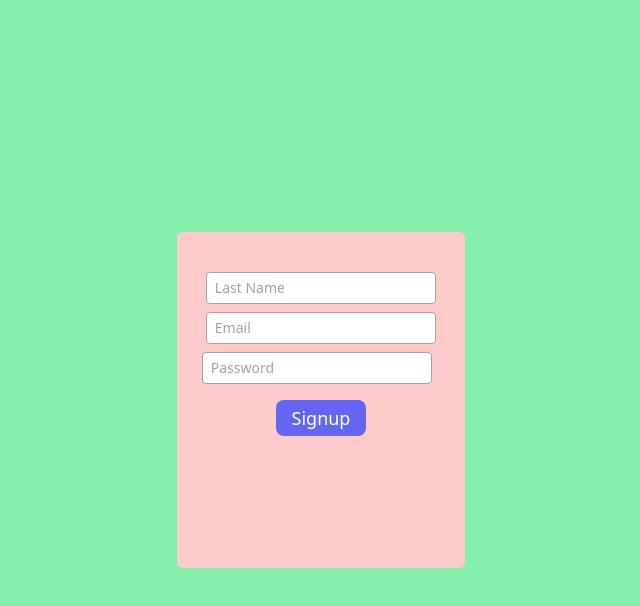
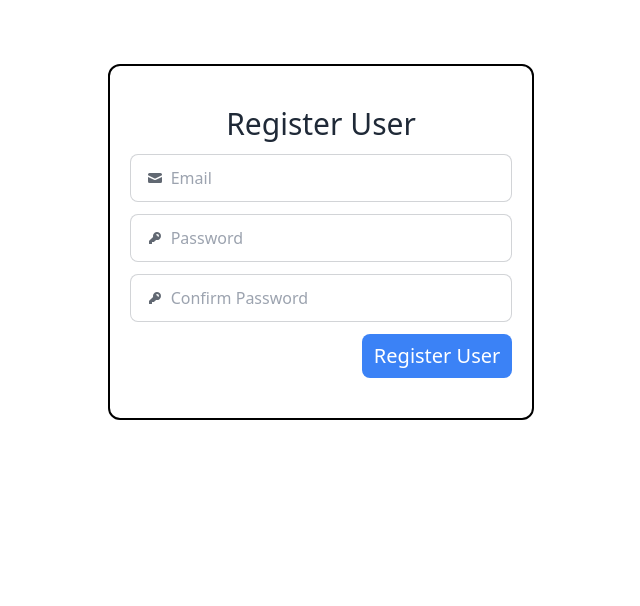
Before and after one commit to Aayan-Ahmed-17/Blogging-App-React, a React (Vite) app: page /signup in a window 1280 px wide. Shown: the top 606 px of the page, without its empty margins (319-959 px from the left). Built offline with nearby package versions, Linux system fonts and the light colour scheme.

Commit message:
blogging-app v-1.0.0

```diff
--- /dev/null
+++ b/src/components/Form.jsx
@@ -0,0 +1,107 @@
+import React, { useState } from "react";
+import { useRef } from "react";
+
+const Form = ({ name, showConfirmPassword = false, onSubmitFunc , emailRef, passwordRef , confirmPasswordRef}) => {
+  // const emailRef = useRef();
+  // const passwordRef = useRef();
+  // const confirmPasswordRef = useRef();
+
+  let formData;
+
+  function fieldData(event) {
+    event.preventDefault();
+    showConfirmPassword
+      ? (formData = {
+          email: emailRef.current.value,
+          password: passwordRef.current.value,
+          confirmPassword: confirmPasswordRef.current.value,
+        })
+      : (formData = {
+          email: emailRef.current.value,
+          password: passwordRef.current.value,
+        });
+    onSubmitFunc(formData);
+  }
+
+  return (
+    <form
+      onSubmit={fieldData}
+      className="w-2/6 mx-auto grid gap-3 border-2 border-black px-5 py-10 rounded-xl mt-16"
+    >
+      <h2 className="text-center text-3xl">{name}</h2>
+      <label className="input input-bordered flex items-center gap-2">
+        <svg
+          xmlns="http://www.w3.org/2000/svg"
+          viewBox="0 0 16 16"
+          fill="currentColor"
+          className="h-4 w-4 opacity-70"
+        >
+          <path d="M2.5 3A1.5 1.5 0 0 0 1 4.5v.793c.026.009.051.02.076.032L7.674 8.51c.206.1.446.1.652 0l6.598-3.185A.755.755 0 0 1 15 5.293V4.5A1.5 1.5 0 0 0 13.5 3h-11Z" />
+          <path d="M15 6.954 8.978 9.86a2.25 2.25 0 0 1-1.956 0L1 6.954V11.5A1.5 1.5 0 0 0 2.5 13h11a1.5 1.5 0 0 0 1.5-1.5V6.954Z" />
+        </svg>
+        <input
+          type="text"
+          className="grow"
+          placeholder="Email"
+          name="email"
+          autoComplete="on"
+          ref={emailRef}
+          required
+        />
+      </label>
+      <label className="input input-bordered flex items-center gap-2">
+        <svg
+          xmlns="http://www.w3.org/2000/svg"
+          viewBox="0 0 16 16"
+          fill="currentColor"
+          className="h-4 w-4 opacity-70"
+        >
+          <path
+            fillRule="evenodd"
+            d="M14 6a4 4 0 0 1-4.899 3.899l-1.955 1.955a.5.5 0 0 1-.353.146H5v1.5a.5.5 0 0 1-.5.5h-2a.5.5 0 0 1-.5-.5v-2.293a.5.5 0 0 1 .146-.353l3.955-3.955A4 4 0 1 1 14 6Zm-4-2a.75.75 0 0 0 0 1.5.5.5 0 0 1 .5.5.75.75 0 0 0 1.5 0 2 2 0 0 0-2-2Z"
+            clipRule="evenodd"
+          />
+        </svg>
+        <input
+          type="password"
+          className="grow"
+          placeholder="Password"
+          name="password"
+          ref={passwordRef}
+        />
+      </label>
+      {showConfirmPassword && (
+        <label className="input input-bordered flex items-center gap-2">
+          <svg
+            xmlns="http://www.w3.org/2000/svg"
+            viewBox="0 0 16 16"
+            fill="currentColor"
+            className="h-4 w-4 opacity-70"
+          >
+            <path
+              fillRule="evenodd"
+              d="M14 6a4 4 0 0 1-4.899 3.899l-1.955 1.955a.5.5 0 0 1-.353.146H5v1.5a.5.5 0 0 1-.5.5h-2a.5.5 0 0 1-.5-.5v-2.293a.5.5 0 0 1 .146-.353l3.955-3.955A4 4 0 1 1 14 6Zm-4-2a.75.75 0 0 0 0 1.5.5.5 0 0 1 .5.5.75.75 0 0 0 1.5 0 2 2 0 0 0-2-2Z"
+              clipRule="evenodd"
+            />
+          </svg>
+          <input
+            type="password"
+            className="grow"
+            placeholder="Confirm Password"
+            name="confirmPassword"
+            ref={confirmPasswordRef}
+            required
+          />
+        </label>
+      )}
+      <button
+        type="submit"
+        className="bg-blue-500 text-white rounded-lg max-w-2/5 justify-self-end py-2 px-3 box-content text-xl"
+      >
+        {name}
+      </button>
+    </form>
+  );
+};
+
+export default Form;
--- a/src/components/Header.jsx
+++ b/src/components/Header.jsx
@@ -1,9 +1,17 @@
 import React from 'react'
+import { useNavigate } from 'react-router-dom';
 
 const Header = ({title}) => {
+  const navigate = useNavigate();
+
+  const handleTitleClick = () => {
+    if (title === '< Back to all blogs') {
+      navigate(-1);
+    }
+  };
   return (
-    <div className='bg-white text-3xl font-bold px-28 py-5 fixed top-9 left-0 w-full border-b-2 border-slate-400'>
-     <h1 className='text-3xl text-[#343A40] font-semibold'>{title}</h1>
+    <div className='bg-white text-3xl font-bold px-16 py-5 fixed top-9 left-0 w-full border-b-2 border-slate-400'>
+     <a className={`cursor-pointer text-3xl ${title == "< Back to all blogs" ? "text-[#7749F8]" : "text-[#343A40]"} font-semibold`} onClick={handleTitleClick}>{title}</a>
     </div>
   )
 }
--- a/src/configs/firebase/firebasemethods.js
+++ b/src/configs/firebase/firebasemethods.js
@@ -180,4 +180,17 @@ const editData = async (collectionName, docid, updatedData) => {
     }
   };
 
-export {signUpUser , loginUser , logoutUser , sendData, getData, getAllData, deleteData, editData}
+const getUserInfo = async (collectionName, searchProperty, compareProperty, setUserInfo) => {
+    const q = query(collection(db, collectionName), where(searchProperty, "==", compareProperty));
+
+    // const resData = []
+    const querySnapshot = await getDocs(q);
+    querySnapshot.forEach((doc) => {
+        console.log(doc.id, " => ", doc.data());
+        setUserInfo(doc.data())
+    });
+    // setData((prev)=>[...prev, ...resData])
+    // console.log(resData, doc.id)
+}
+
+export {signUpUser , loginUser , logoutUser , sendData, getData, getAllData, deleteData, editData, getUserInfo}
--- a/src/pages/Dashboard.jsx
+++ b/src/pages/Dashboard.jsx
@@ -10,6 +10,7 @@ const Dashboard = () => {
   const [data, setData] = useState([])
   const [dbDocId, setDbDocId] = useState(null);
   const [loading, setLoading] = useState()
+  const [mode, setMode] = useState("modify")
 
   const title = useRef()
   const description = useRef()
@@ -80,7 +81,7 @@ const Dashboard = () => {
 
       <h2 className='text-2xl mb-2 font-semibold'>My Blogs</h2>
       {data.length > 0 && data.map((e , i)=> {
-        return <Blog key={i} title={e.title} description={e.description} modify={true} dbDocId={dbDocId} setDbDocId={setDbDocId} docId={e.docid} e={e} index={i} handleDeleteBlog={handleDeleteBlog}/>
+        return <Blog key={i} title={e.title} description={e.description} mode={mode} dbDocId={dbDocId} setDbDocId={setDbDocId} docId={e.docid} e={e} index={i} handleDeleteBlog={handleDeleteBlog}/>
       }
     )}
     </div>
--- a/src/pages/Login.jsx
+++ b/src/pages/Login.jsx
@@ -2,14 +2,14 @@ import React, {useRef} from 'react'
 import Header from '../components/Header'
 import { loginUser } from '../configs/firebase/firebasemethods'
 import { useNavigate } from 'react-router-dom'
+import Form from '../components/Form'
 
 const Login = () => {
   const email = useRef()
   const password = useRef()
 
   const navigate = useNavigate()
-  const handleLogin = async (event) => {
-    event.preventDefault()
+  const handleLogin = async () => {
     const result = await loginUser(email.current.value, password.current.value);
     if (result.success) {
         console.log(result)
@@ -18,16 +18,17 @@ const Login = () => {
 };
 
   return (
-    <main className='bg-green-300 min-h-screen flex justify-center items-center'>
-      <div className='max-w-[18rem] bg-red-200 pt-10 min-h-[21rem] box-border rounded-md'>
-        <form className='flex flex-wrap gap-2 justify-center' onSubmit={handleLogin}>
-        <input type="email" placeholder="Email" className="min-h-8 text-sm px-2 rounded border border-gray-400 w-4/5 max-w-xs" ref={email}/>
-        <input type="password" placeholder="Password" className="min-h-8 text-sm px-2 rounded border border-gray-400 w-4/5 max-w-xs" ref={password}/>
-        <br />
-        <button type="submit" className='bg-indigo-500 text-white text-lg px-4 py-1 rounded-lg mt-2'>Signup</button>
-        </form>
-      </div>
-    </main>
+    // <main className='min-h-screen flex justify-center items-center'>
+    //   <div className='max-w-[18rem] bg-red-200 pt-10 min-h-[21rem] box-border rounded-md'>
+    //     <form className='flex flex-wrap gap-2 justify-center' onSubmit={handleLogin}>
+    //     <input type="email" placeholder="Email" className="min-h-8 text-sm px-2 rounded border border-gray-400 w-4/5 max-w-xs" ref={email}/>
+    //     <input type="password" placeholder="Password" className="min-h-8 text-sm px-2 rounded border border-gray-400 w-4/5 max-w-xs" ref={password}/>
+    //     <br />
+    //     <button type="submit" className='bg-indigo-500 text-white text-lg px-4 py-1 rounded-lg mt-2'>Signup</button>
+    //     </form>
+    //   </div>
+    // </main>
+    <Form name={"Login User"} onSubmitFunc={handleLogin} emailRef={email} passwordRef={password}/>
   )
 }
 
--- a/src/pages/Signup.jsx
+++ b/src/pages/Signup.jsx
@@ -1,4 +1,5 @@
 import React, { useRef, useState } from 'react'
+import Form from '../components/Form'
 import { useNavigate, useSearchParams } from 'react-router-dom'
 import { signUpUser } from '../configs/firebase/firebasemethods'
 
@@ -8,11 +9,11 @@ const Signup = () => {
   const fullName = useRef()
   const email = useRef()
   const password = useRef()
+  const confirmPassword = useRef()
 
   const navigate = useNavigate()
 
-  const handleRegistration = async (e) => {
-    e.preventDefault();
+  const handleRegistration = async () => {
 
     const result = await signUpUser(email.current.value, password.current.value, fullName.current.value);
 
@@ -29,19 +30,20 @@ const Signup = () => {
 };
 
   return (
-    <main className='bg-green-300 min-h-screen flex justify-center items-center'>
-      <div className='max-w-[18rem] bg-red-200 pt-10 min-h-[21rem] box-border rounded-md'>
-        <form className='flex flex-wrap gap-2 justify-center' onSubmit={handleRegistration}>
-        {/* <input type="text" placeholder="First Name" className="min-h-8 text-sm px-2 rounded border border-gray-400 w-4/5 max-w-xs " ref={firstName}/> */}
-        <input type="text" placeholder="Last Name" className="min-h-8 text-sm px-2 rounded border border-gray-400 w-4/5 max-w-xs" ref={fullName}/>
-        <input type="email" placeholder="Email" className="min-h-8 text-sm px-2 rounded border border-gray-400 w-4/5 max-w-xs" ref={email}/>
-        <input type="password" placeholder="Password" className="min-h-8 text-sm px-2 rounded border border-gray-400 w-4/5 max-w-xs" ref={password}/>
-        {/* <input type="password" placeholder="Repeat Password" className="min-h-8 text-sm px-2 rounded border border-gray-400 w-4/5 max-w-xs ml-2" ref={repeatPassword}/> */}
-        <br />
-        <button type="submit" className='bg-indigo-500 text-white text-lg px-4 py-1 rounded-lg mt-2'>Signup</button>
-        </form>
-      </div>
-    </main>
+    // <main className='bg-green-300 min-h-screen flex justify-center items-center'>
+    //   <div className='max-w-[18rem] bg-red-200 pt-10 min-h-[21rem] box-border rounded-md'>
+    //     <form className='flex flex-wrap gap-2 justify-center' onSubmit={handleRegistration}>
+    //     {/* <input type="text" placeholder="First Name" className="min-h-8 text-sm px-2 rounded border border-gray-400 w-4/5 max-w-xs " ref={firstName}/> */}
+    //     <input type="text" placeholder="Last Name" className="min-h-8 text-sm px-2 rounded border border-gray-400 w-4/5 max-w-xs" ref={fullName}/>
+    //     <input type="email" placeholder="Email" className="min-h-8 text-sm px-2 rounded border border-gray-400 w-4/5 max-w-xs" ref={email}/>
+    //     <input type="password" placeholder="Password" className="min-h-8 text-sm px-2 rounded border border-gray-400 w-4/5 max-w-xs" ref={password}/>
+    //     {/* <input type="password" placeholder="Repeat Password" className="min-h-8 text-sm px-2 rounded border border-gray-400 w-4/5 max-w-xs ml-2" ref={repeatPassword}/> */}
+    //     <br />
+    //     <button type="submit" className='bg-indigo-500 text-white text-lg px-4 py-1 rounded-lg mt-2'>Signup</button>
+    //     </form>
+    //   </div>
+    // </main>
+    <Form name={"Register User"} onSubmitFunc={handleRegistration} emailRef={email} passwordRef={password} showConfirmPassword={true} confirmPasswordRef={confirmPassword}/>
   )
 }
 
```
Also changed, not shown: src/components/Blog.jsx (+4 -3 lines), src/pages/Home.jsx (+13 -3 lines), src/pages/Profile.jsx (+12 -4 lines), src/pages/Userblogs.jsx (+67 -4 lines).
